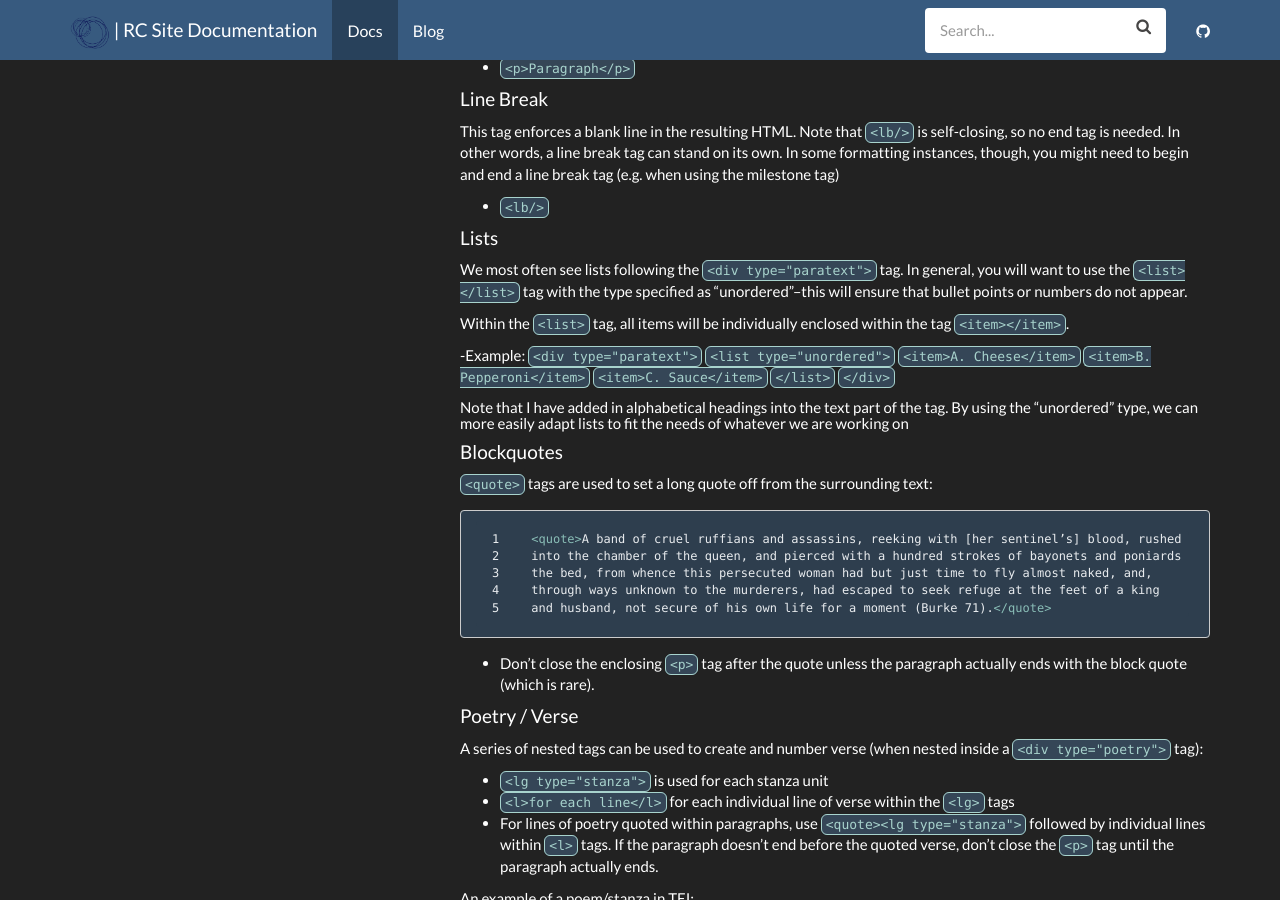
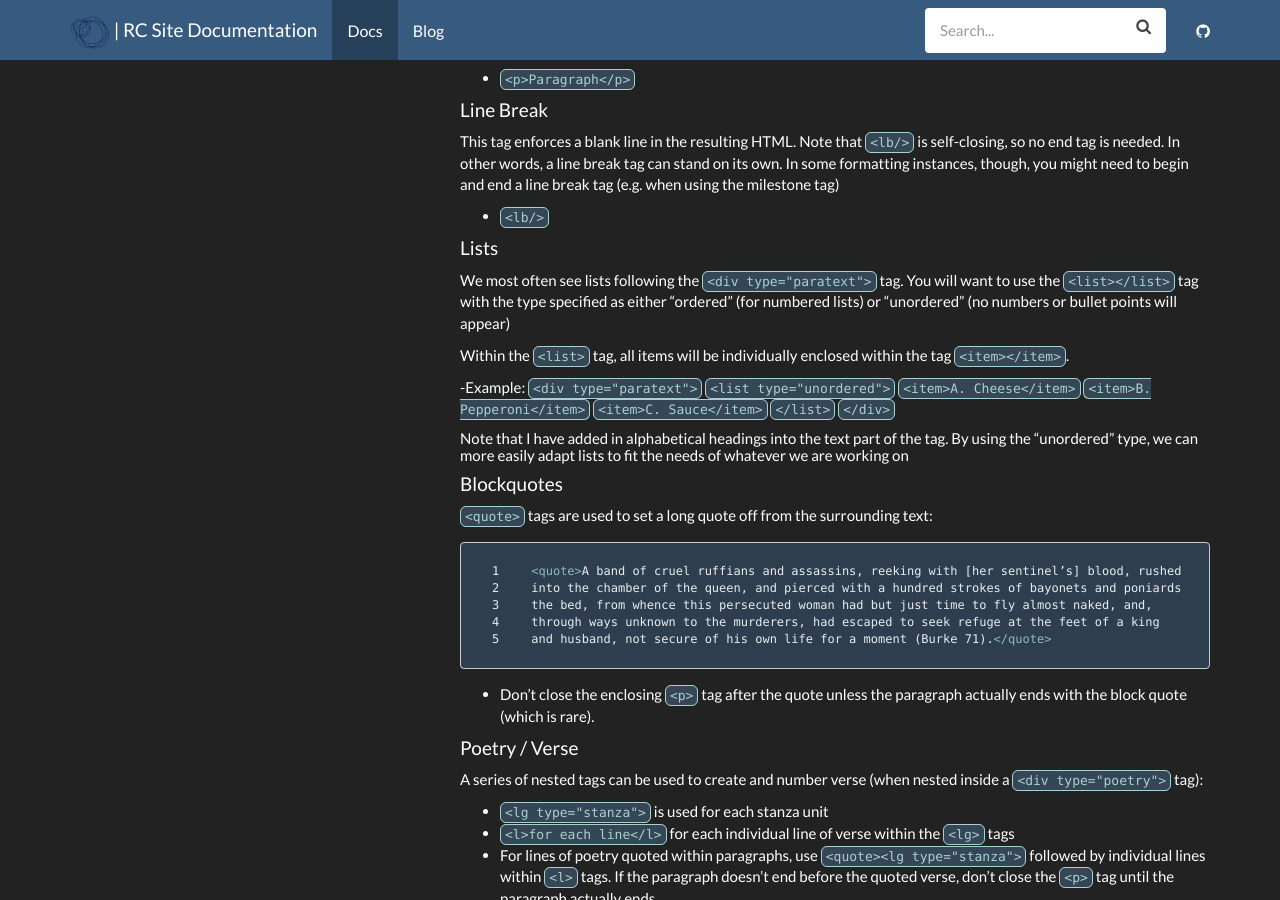
Before and after one commit to steve-kasica/romanticcircles.github.io, a Jekyll site: the page built from _docs/production-documentation/subsection/rc-tei-style.md, in a window 1280 px wide and 900 px high, scrolled down 864 px. Built offline with Jekyll 4.4.1, drawn with Linux system fonts in a browser that asks for light colours.

Commit message:
edited list section to included ordered lists

```diff
--- a/_docs/production-documentation/subsection/rc-tei-style.md
+++ b/_docs/production-documentation/subsection/rc-tei-style.md
@@ -26,6 +26,7 @@ All document titles and section headings should be enclosed in `<head></head>` t
 -On rare occasions, you might need to use the tag `<head type="subhead"></head>`. This typically occurs when a contributor has divided their document into multiple sections with subsections.
 
 - Following the `<head></head>` tag in most essays/introductions, you will need to include a `<byline></byline>` tag that contains both a `<docAuthor>NAME</docAuthor>` tag and then an `<affiliation>UNIVERSITY NAME</affiliation>` tag.
+
 - With journal entries, enclose the date tag within the heading tag. See the letters section for the conventions for the date tag.
 
 #### Paragraphs
@@ -42,7 +43,7 @@ This tag enforces a blank line in the resulting HTML. Note that `<lb/>` is self-
 
 #### Lists
 
-We most often see lists following the `<div type="paratext">` tag. In general, you will want to use the `<list></list>` tag with the type specified as "unordered"--this will ensure that bullet points or numbers do not appear.
+We most often see lists following the `<div type="paratext">` tag. You will want to use the `<list></list>` tag with the type specified as either "ordered" (for numbered lists) or "unordered" (no numbers or bullet points will appear)
 
 Within the `<list>` tag, all items will be individually enclosed within the tag `<item></item>`.
 
```
